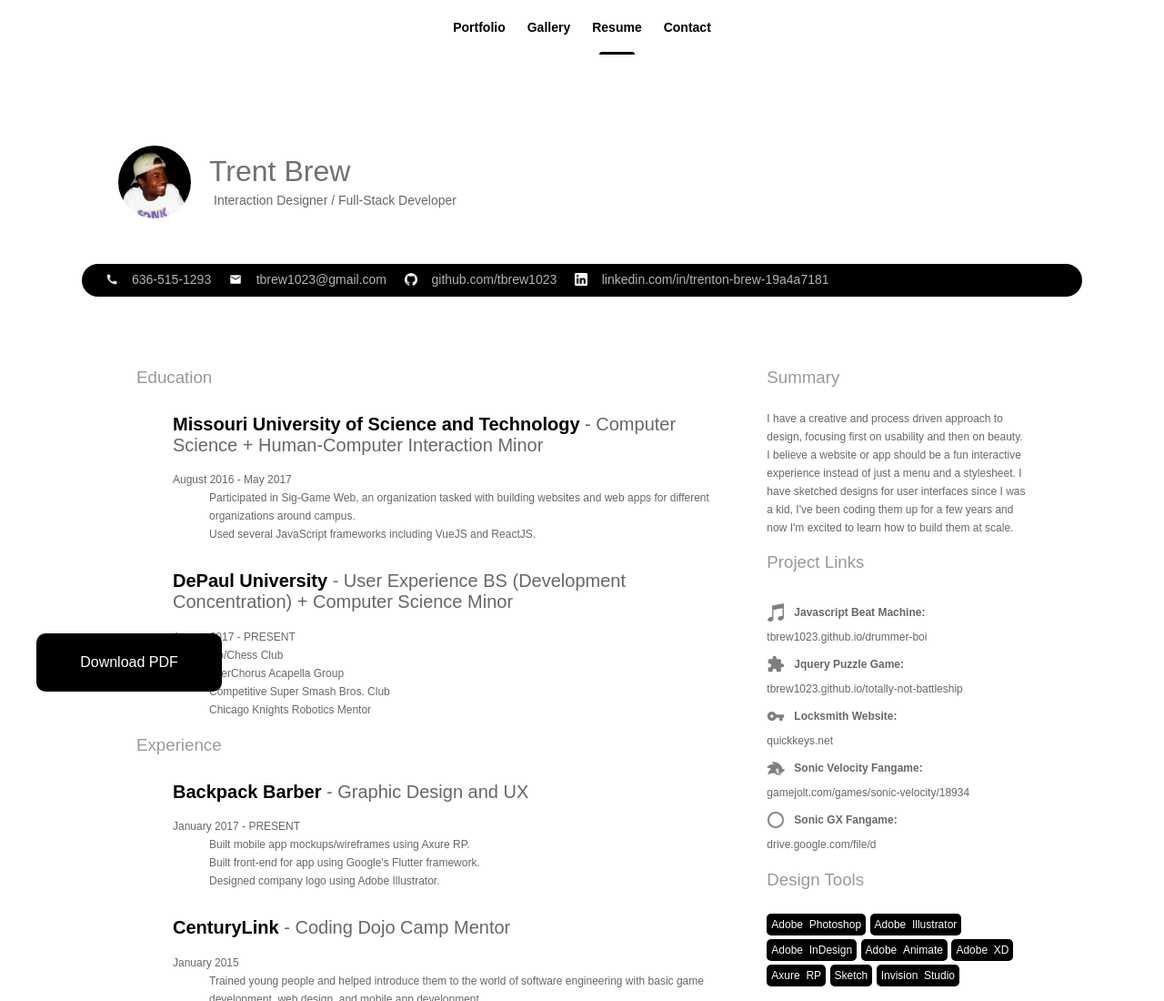
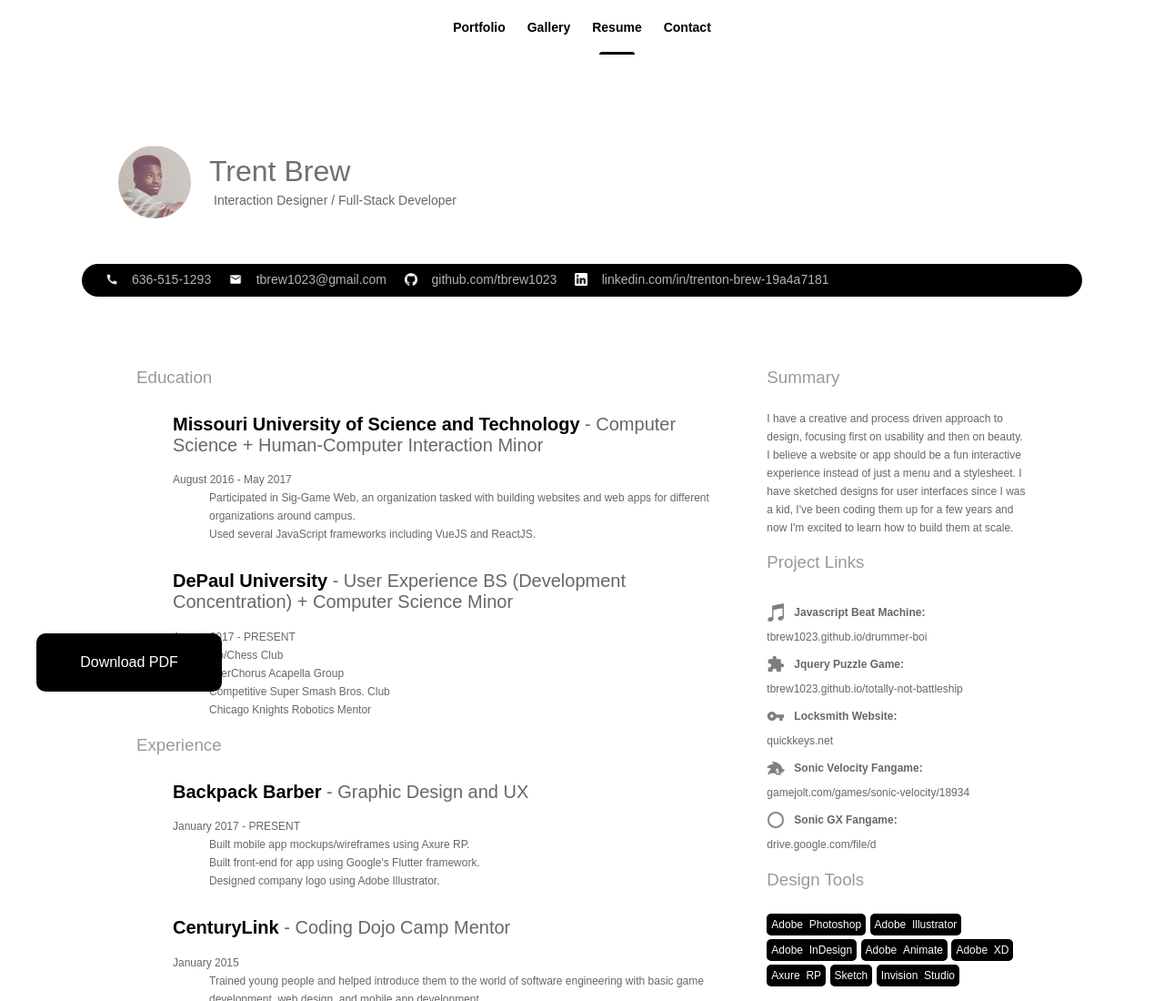
Before and after one commit to tbrew1023/portfolio, a plain HTML site: page resume.html in a window 1280 px wide. Shown: the top 1100 px of the page at 91% size. Drawn offline with nearby package versions, Linux system fonts and the light colour scheme.

Commit message:
changed picture on resume

```diff
--- a/stylesheets/mixins/_resume.scss
+++ b/stylesheets/mixins/_resume.scss
@@ -50,7 +50,7 @@ h3 {
     height: 80px;
     width: 80px;
     border-radius: 100%;
-    background-image: url("../res/me3.jpg");
+    background-image: url("../res/me_2.jpg");
     background-position: center;
     background-repeat: no-repeat;
     background-size: contain;
```
Also changed, not shown: stylesheets/global-styles.css, 2 other files.
